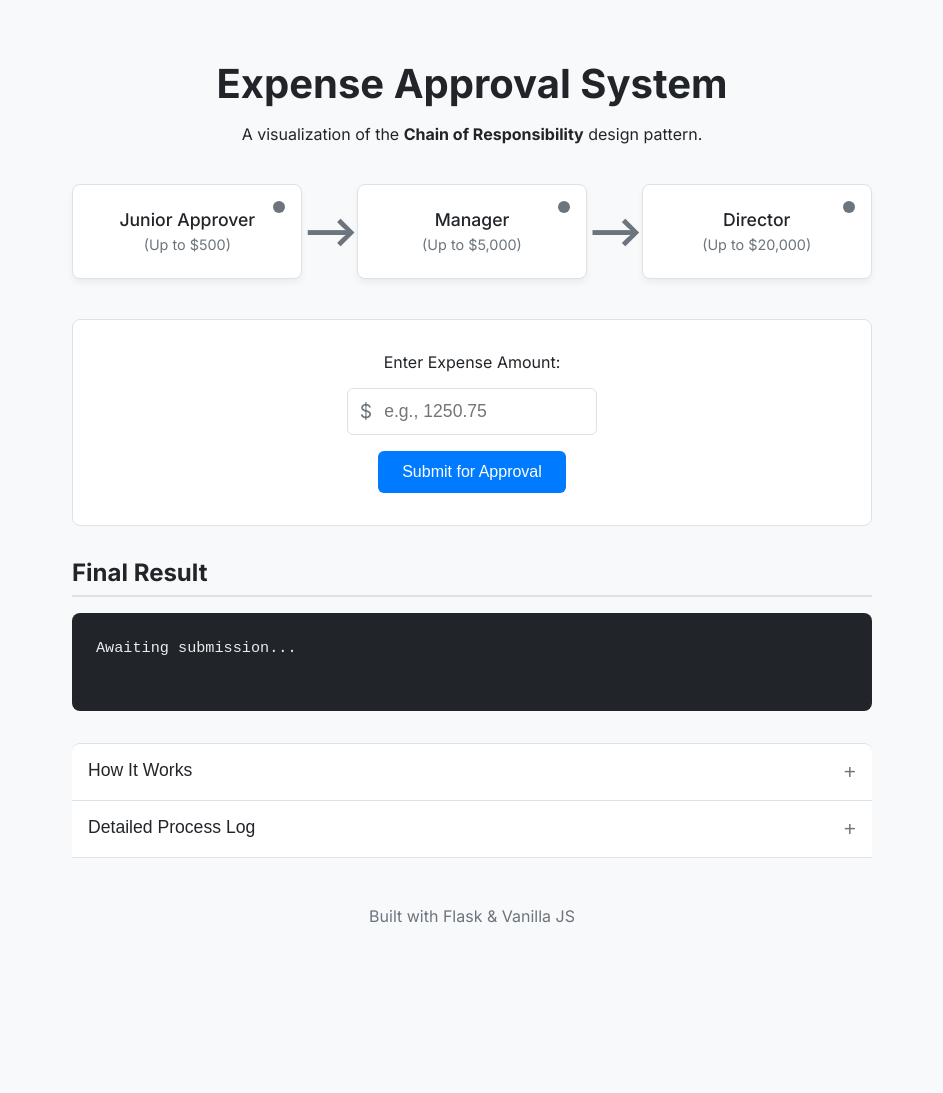
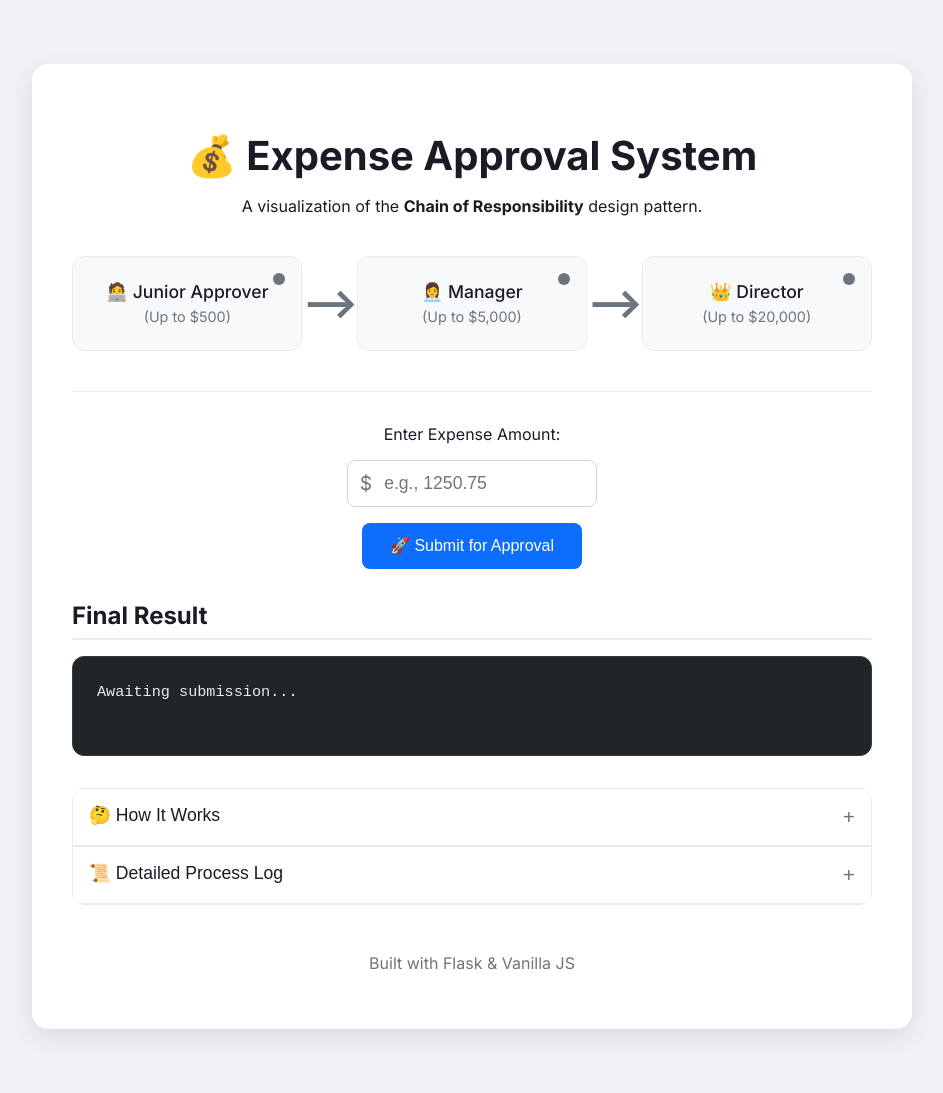
Before and after one commit to muhammadlinoex2005/Chain-of-Responsibility-Demonstration, a Flask app: page / in a window 1280 px wide. Shown: the whole page, without its empty margins (168-1111 px from the left). Before the commit the page ends 923 px from the top, so only its background shows below. Run offline with Flask 3, Linux system fonts and the light colour scheme.

Commit message:
Add files via upload

```diff
--- a/static/style.css
+++ b/static/style.css
@@ -1,24 +1,28 @@
 /* static/style.css */
 :root {
-    --bg-color: #f8f9fa;
+    --bg-color: #f0f2f5; /* A slightly darker background for more contrast */
     --card-bg: #ffffff;
-    --text-color: #212529;
+    --text-color: #1a1b25;
     --muted-text: #6c757d;
-    --border-color: #dee2e6;
-    --accent-color: #007bff;
-    --accent-hover: #0056b3;
-    --success-color: #28a745;
+    --border-color: #e9ecef;
+    --accent-color: #0d6efd;
+    --accent-hover: #0b5ed7;
+    --success-color: #198754;
     --warning-color: #ffc107;
     --danger-color: #dc3545;
     --font-family: 'Inter', sans-serif;
+    --border-radius-lg: 16px; /* A larger radius for the main container */
+    --border-radius-md: 12px;
+    --border-radius-sm: 8px;
+    --shadow: 0 8px 24px rgba(0, 0, 0, 0.1); /* A more pronounced shadow */
 }
 
 body {
     font-family: var(--font-family);
-    background-color: var(--bg-color);
+    background-color: var(--bg-color); /* This is the page background */
     color: var(--text-color);
     margin: 0;
-    padding: 2rem;
+    padding: 2rem; /* Provides space around the main column */
     display: flex;
     justify-content: center;
     align-items: flex-start;
@@ -28,6 +32,11 @@ body {
 .container {
     max-width: 800px;
     width: 100%;
+    background: var(--card-bg); /* Makes the column a white card */
+    border-radius: var(--border-radius-lg); /* Rounds the corners of the column */
+    box-shadow: var(--shadow); /* Lifts the column off the background */
+    padding: 2.5rem; /* Internal spacing */
+    margin: 2rem 0; /* Adds space above and below the column */
 }
 
 header { text-align: center; margin-bottom: 2.5rem; }
@@ -37,7 +46,17 @@ h3 { margin: 0 0 0.25rem 0; font-size: 1.1rem; font-weight: 500; }
 
 /* Chain Visualization Styles */
 .chain-visualization { display: flex; justify-content: space-around; align-items: center; margin-bottom: 2.5rem; }
-.approver { background: var(--card-bg); border: 1px solid var(--border-color); border-radius: 8px; padding: 1.5rem; text-align: center; width: 180px; box-shadow: 0 4px 6px rgba(0,0,0,0.05); position: relative; transition: all 0.3s ease; }
+.approver {
+    background: #f8f9fa; /* Use a light background to distinguish from the white container */
+    border: 1px solid var(--border-color);
+    border-radius: var(--border-radius-md);
+    padding: 1.5rem;
+    text-align: center;
+    width: 180px;
+    box-shadow: none; /* Removed individual shadow */
+    position: relative;
+    transition: all 0.3s ease;
+}
 .approver span { color: var(--muted-text); font-size: 0.9rem; }
 .arrow { font-size: 2.5rem; color: var(--muted-text); font-weight: bold; }
 .status-light { width: 12px; height: 12px; border-radius: 50%; background-color: var(--muted-text); position: absolute; top: 1rem; right: 1rem; transition: background-color 0.3s ease; }
@@ -50,12 +69,44 @@ h3 { margin: 0 0 0.25rem 0; font-size: 1.1rem; font-weight: 500; }
 .approver.rejected .status-light { background-color: var(--danger-color); }
 
 /* Form Styles */
-#expense-form { background: var(--card-bg); padding: 2rem; border-radius: 8px; border: 1px solid var(--border-color); display: flex; flex-direction: column; align-items: center; gap: 1rem; }
-.input-group { display: flex; align-items: center; border: 1px solid var(--border-color); border-radius: 6px; padding-left: 0.75rem; }
-.input-group:focus-within { border-color: var(--accent-color); box-shadow: 0 0 0 2px rgba(0, 123, 255, 0.25); }
+#expense-form {
+    background: transparent; /* Form now sits inside the container */
+    padding: 2rem 0 0 0;
+    border-radius: 0;
+    border: none;
+    border-top: 1px solid var(--border-color); /* Separates form from visualization */
+    box-shadow: none; /* Removed individual shadow */
+    display: flex;
+    flex-direction: column;
+    align-items: center;
+    gap: 1rem;
+    margin-top: 0;
+}
+.input-group {
+    display: flex;
+    align-items: center;
+    border: 1px solid #ced4da;
+    border-radius: var(--border-radius-sm);
+    padding-left: 0.75rem;
+    transition: border-color 0.2s ease, box-shadow 0.2s ease;
+}
+.input-group:focus-within {
+    border-color: var(--accent-color);
+    box-shadow: 0 0 0 3px rgba(13, 110, 253, 0.25);
+}
 .input-group span { font-size: 1.2rem; color: var(--muted-text); }
 #expense-amount { border: none; padding: 0.75rem; font-size: 1.1rem; width: 200px; outline: none; background: transparent; }
-button[type="submit"] { background-color: var(--accent-color); color: white; font-size: 1rem; font-weight: 500; border: none; border-radius: 6px; padding: 0.75rem 1.5rem; cursor: pointer; transition: background-color 0.2s ease; }
+button[type="submit"] {
+    background-color: var(--accent-color);
+    color: white;
+    font-size: 1rem;
+    font-weight: 500;
+    border: none;
+    border-radius: var(--border-radius-sm);
+    padding: 0.85rem 1.75rem;
+    cursor: pointer;
+    transition: background-color 0.2s ease;
+}
 button[type="submit"]:hover { background-color: var(--accent-hover); }
 
 /* Log and Output Styles */
@@ -64,17 +115,18 @@ pre {
     color: #e9ecef;
     font-family: 'Courier New', Courier, monospace;
     padding: 1.5rem;
-    border-radius: 8px;
+    border-radius: var(--border-radius-md);
     white-space: pre-wrap;
     word-wrap: break-word;
     font-size: 0.95rem;
     line-height: 1.5;
+    border: 1px solid #343a40;
 }
 #final-output { min-height: 50px; }
 #detailed-log-output { min-height: 100px; }
 
 /* Accordion Styles */
-.accordion-container { margin-top: 2rem; }
+.accordion-container { margin-top: 2rem; border-radius: var(--border-radius-md); overflow: hidden; border: 1px solid var(--border-color);}
 .accordion-button {
     background-color: var(--card-bg);
     color: var(--text-color);
@@ -82,15 +134,14 @@ pre {
     padding: 1rem;
     width: 100%;
     border: none;
-    border-top: 1px solid var(--border-color);
+    border-bottom: 1px solid var(--border-color);
     text-align: left;
     outline: none;
     font-size: 1.1rem;
     font-weight: 500;
     transition: background-color 0.2s ease;
 }
-.accordion-container .accordion-button:first-of-type { border-top-left-radius: 8px; border-top-right-radius: 8px; }
-.accordion-container .accordion-panel:last-of-type { border-bottom-left-radius: 8px; border-bottom-right-radius: 8px; }
+.accordion-container .accordion-button:last-of-type { border-bottom: none; }
 .accordion-button:hover, .accordion-button.active { background-color: #e9ecef; }
 .accordion-button::after { content: '+'; font-size: 1.3rem; color: var(--muted-text); float: right; }
 .accordion-button.active::after { content: "−"; }
@@ -101,10 +152,8 @@ pre {
     max-height: 0;
     overflow: hidden;
     transition: max-height 0.3s ease-out, padding 0.3s ease-out;
-    border-left: 1px solid var(--border-color);
-    border-right: 1px solid var(--border-color);
+    border-bottom: 1px solid var(--border-color);
 }
-.accordion-panel:last-of-type { border-bottom: 1px solid var(--border-color); }
 .accordion-panel p { margin-top: 1.5rem; }
 .accordion-panel ul { line-height: 1.6; }
 
--- a/templates/index.html
+++ b/templates/index.html
@@ -12,7 +12,7 @@
 <body>
     <div class="container">
         <header>
-            <h1>Expense Approval System</h1>
+            <h1>💰 Expense Approval System</h1>
             <p>A visualization of the <strong>Chain of Responsibility</strong> design pattern.</p>
         </header>
 
@@ -20,19 +20,19 @@
             <div class="chain-visualization">
                 <div class="approver" id="approver-Junior">
                     <div class="status-light"></div>
-                    <h3>Junior Approver</h3>
+                    <h3>🧑‍💻 Junior Approver</h3>
                     <span>(Up to $500)</span>
                 </div>
                 <div class="arrow">&#10230;</div>
                 <div class="approver" id="approver-Manager">
                     <div class="status-light"></div>
-                    <h3>Manager</h3>
+                    <h3>👩‍💼 Manager</h3>
                     <span>(Up to $5,000)</span>
                 </div>
                 <div class="arrow">&#10230;</div>
                 <div class="approver" id="approver-Director">
                     <div class="status-light"></div>
-                    <h3>Director</h3>
+                    <h3>👑 Director</h3>
                     <span>(Up to $20,000)</span>
                 </div>
             </div>
@@ -43,7 +43,7 @@
                     <span>$</span>
                     <input type="number" id="expense-amount" name="amount" placeholder="e.g., 1250.75" step="0.01" required>
                 </div>
-                <button type="submit">Submit for Approval</button>
+                <button type="submit">🚀 Submit for Approval</button>
             </form>
 
             <div id="log-container">
@@ -52,7 +52,7 @@
             </div>
 
             <div class="accordion-container">
-                <button class="accordion-button">How It Works</button>
+                <button class="accordion-button">🤔 How It Works</button>
                 <div class="accordion-panel">
                     <p>This application demonstrates the <strong>Chain of Responsibility</strong>, a behavioral design pattern.</p>
                     <ul>
@@ -64,7 +64,7 @@
                     </ul>
                 </div>
 
-                <button class="accordion-button">Detailed Process Log</button>
+                <button class="accordion-button">📜 Detailed Process Log</button>
                 <div class="accordion-panel">
                     <pre id="detailed-log-output">No process has been run yet.</pre>
                 </div>
```
